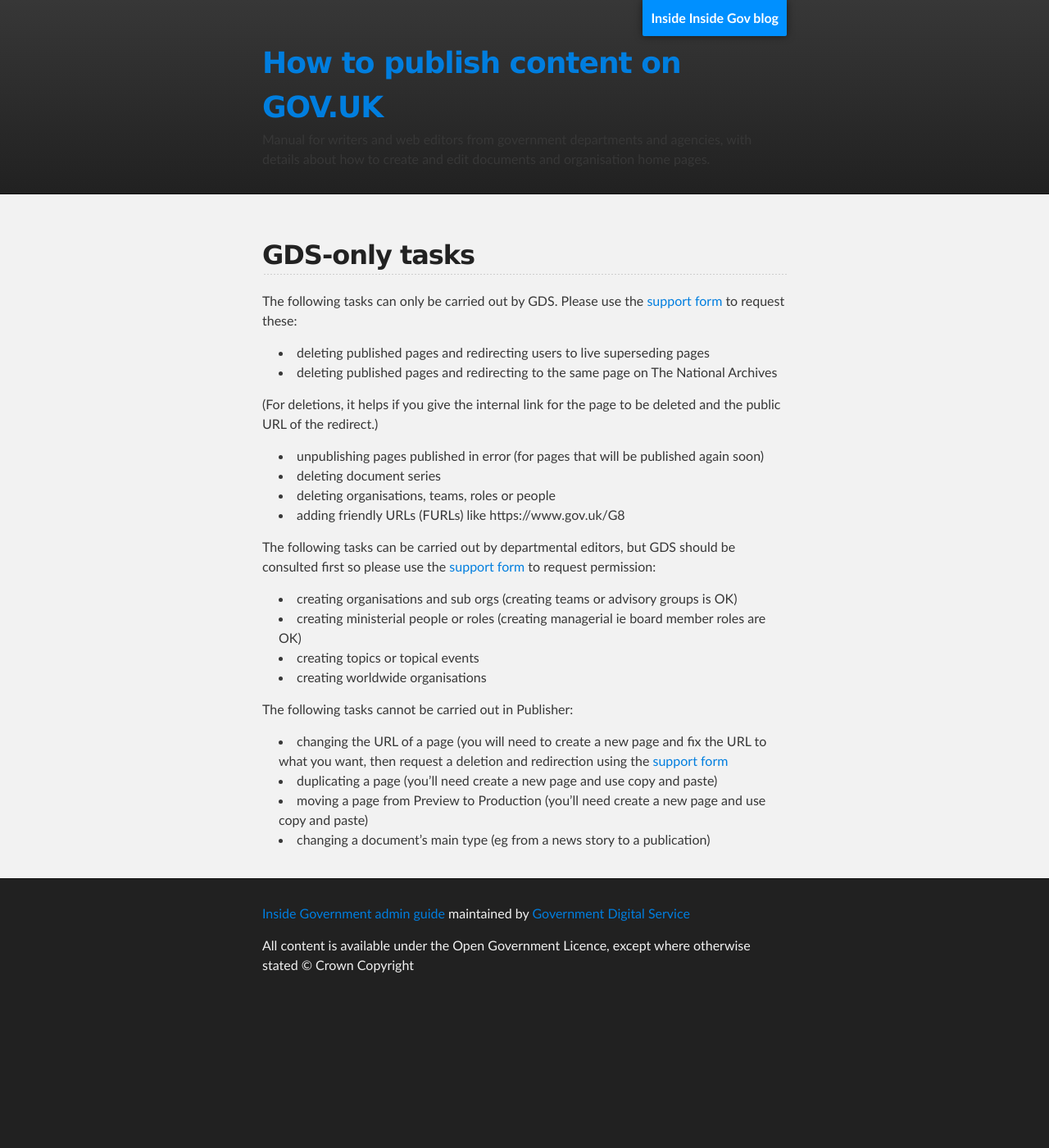
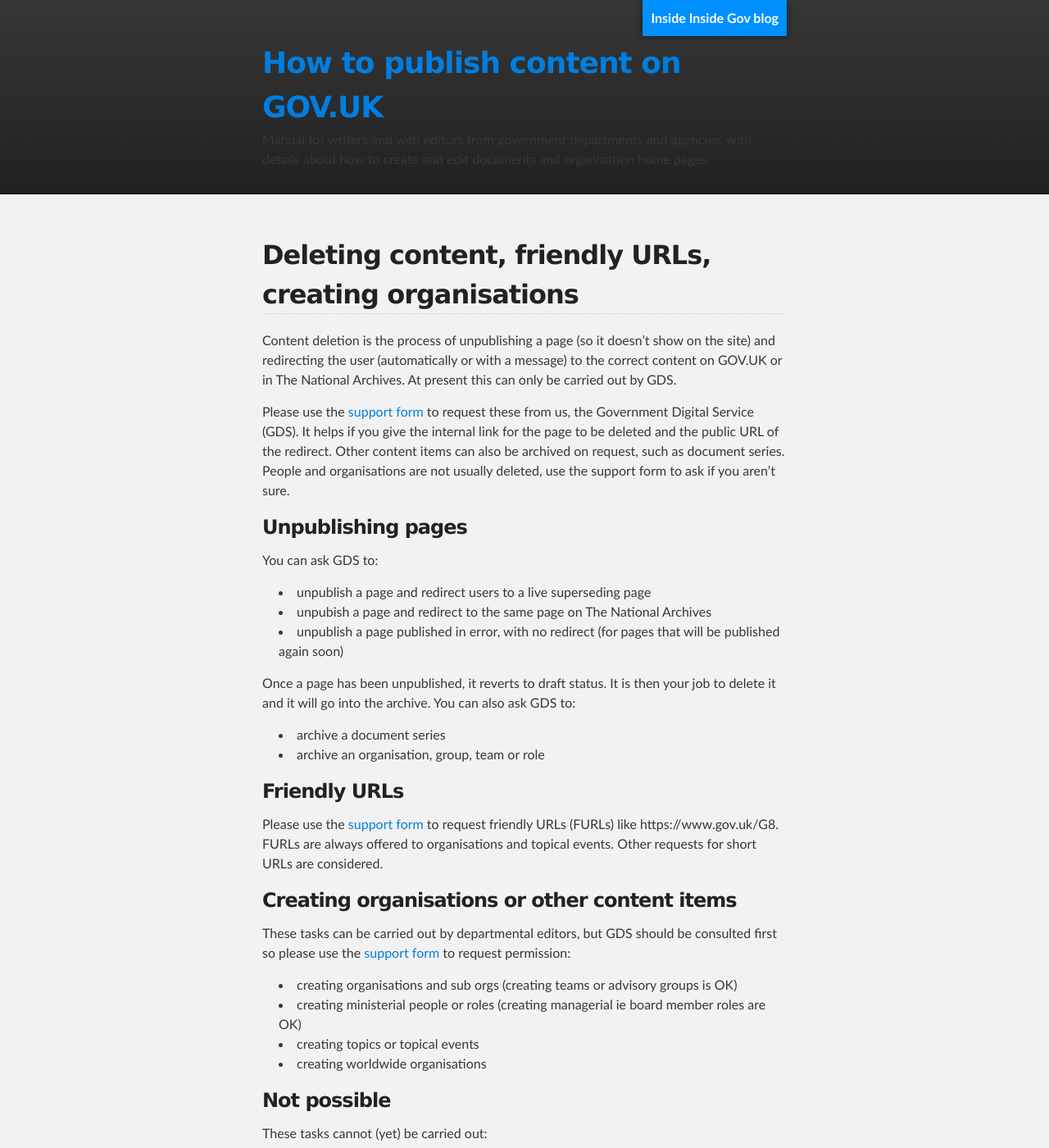
Before and after one commit to alphagov/inside-government-admin-guide, a Jekyll site: the page built from first-steps/gds-only-tasks.md, in a window 1280 px wide and 1400 px high. Shown: the whole window at 82% size. Built offline with Jekyll 4.4.1, drawn with Linux system fonts in a browser that asks for light colours.

Commit message:
Update gds-only-tasks.md

```diff
--- a/first-steps/gds-only-tasks.md
+++ b/first-steps/gds-only-tasks.md
@@ -1,24 +1,36 @@
 ---
 layout: default
-title: Inside Government Admin Guide - GDS only tasks
+title: How to publish content on GOV.UK - Deleting content, friendly URLs, creating organisations
 ---
 
-## GDS-only tasks
+## Deleting content, friendly URLs, creating organisations
 
-The following tasks can only be carried out by GDS. Please use the [support form](https://signon.production.alphagov.co.uk/users/sign_in) to request these:
+Content deletion is the process of unpublishing a page (so it doesn't show on the site) and redirecting the user (automatically or with a message) to the correct content on GOV.UK or in The National Archives. At present this can only be carried out by GDS.
 
-* deleting published pages and redirecting users to live superseding pages
-* deleting published pages and redirecting to the same page on The National Archives
+Please use the [support form](https://signon.production.alphagov.co.uk/users/sign_in) to request these from us, the Government Digital Service (GDS). It helps if you give the internal link for the page to be deleted and the public URL of the redirect. Other content items can also be archived on request, such as document series. People and organisations are not usually deleted, use the support form to ask if you aren't sure.
 
-(For deletions, it helps if you give the internal link for the page to be deleted and the public URL of the redirect.)
+### Unpublishing pages
 
-* unpublishing pages published in error (for pages that will be published again soon)
-* deleting document series
-* deleting organisations, teams, roles or people
-* adding friendly URLs (FURLs) like https://www.gov.uk/G8
+You can ask GDS to:
+
+* unpublish a page and redirect users to a live superseding page
+* unpubish a page and redirect to the same page on The National Archives
+* unpublish a page published in error, with no redirect (for pages that will be published again soon)
+
+Once a page has been unpublished, it reverts to draft status. It is then your job to delete it and it will go into the archive. You can also ask GDS to:
+
+* archive a document series
+* archive an organisation, group, team or role
 
 
-The following tasks can be carried out by departmental editors, but GDS should be consulted first so please use the [support form](https://signon.production.alphagov.co.uk/users/sign_in) to request permission:
+### Friendly URLs
+
+Please use the [support form](https://signon.production.alphagov.co.uk/users/sign_in) to request friendly URLs (FURLs) like https://www.gov.uk/G8. FURLs are always offered to organisations and topical events. Other requests for short URLs are considered.
+
+
+### Creating organisations or other content items
+
+These tasks can be carried out by departmental editors, but GDS should be consulted first so please use the [support form](https://signon.production.alphagov.co.uk/users/sign_in) to request permission:
 
 * creating organisations and sub orgs (creating teams or advisory groups is OK)
 * creating ministerial people or roles (creating managerial ie board member roles are OK)
@@ -26,7 +38,9 @@
 * creating worldwide organisations
 
 
-The following tasks cannot be carried out in Publisher:
+### Not possible
+
+These tasks cannot (yet) be carried out:
 
 * changing the URL of a page (you will need to create a new page and fix the URL to what you want, then request a deletion and redirection using the [support form](https://signon.production.alphagov.co.uk/users/sign_in)
 * duplicating a page (you’ll need create a new page and use copy and paste)
```
